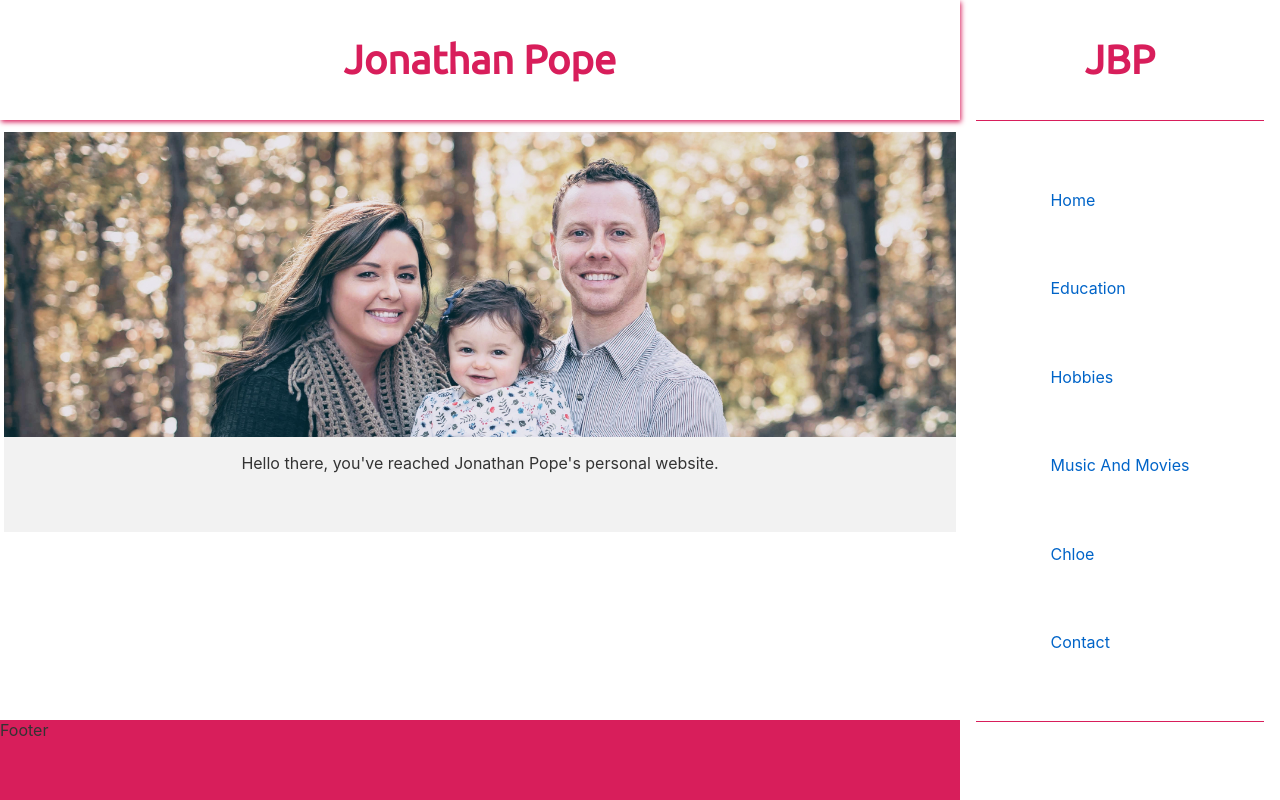
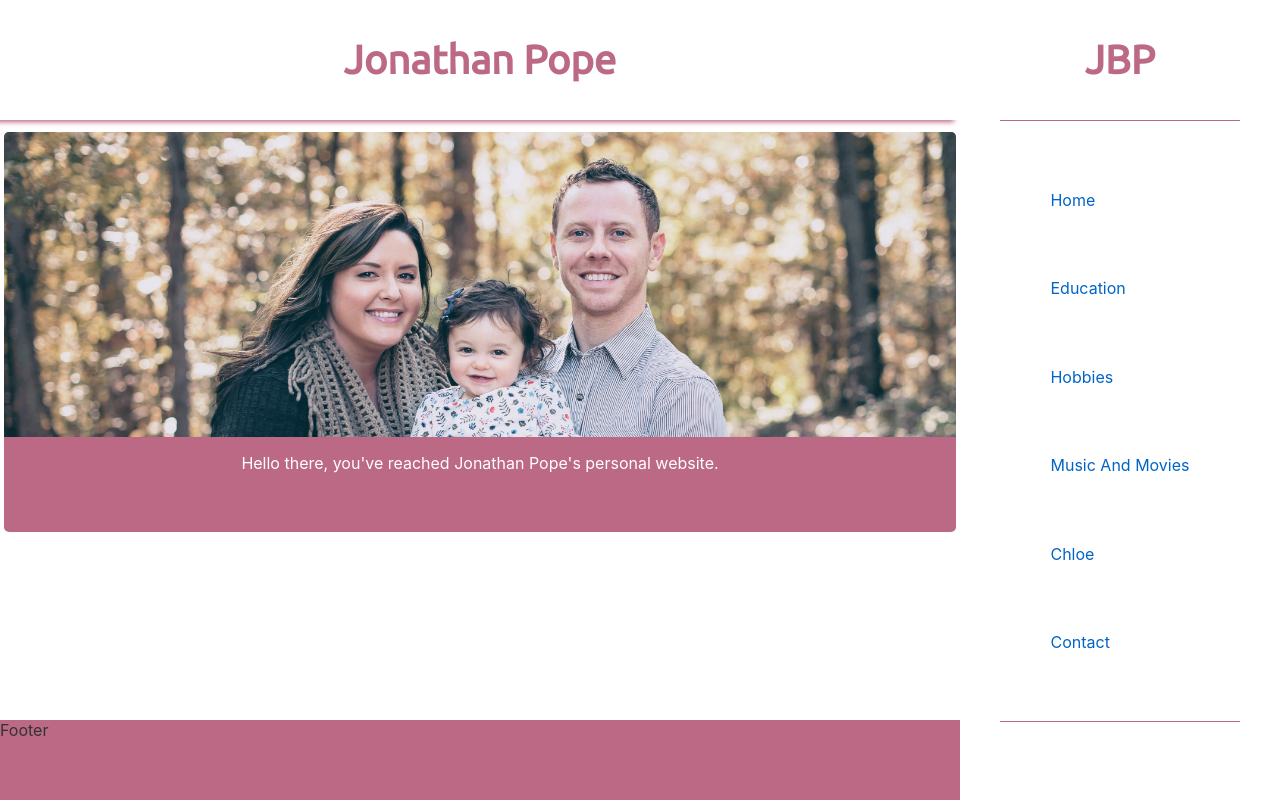
Before and after one commit to popejb1116/jbp-website-ui, a Svelte app: page / in a window 1280 px wide. Built offline with nearby package versions, Linux system fonts and the light colour scheme.

Commit message:
More styling edits

```diff
--- a/public/global.css
+++ b/public/global.css
@@ -86,7 +86,5 @@ button:focus {
 
 /* GLOBAL THEME */
 * {
-   --theme-primary: #4AC8D3;
-   --theme-primary: #FF5A5F;
-   --theme-primary: #D81E5B;
+   --theme-primary: #BC6985;
 }
--- a/src/layout/aside/Divider.svelte
+++ b/src/layout/aside/Divider.svelte
@@ -2,7 +2,7 @@
    div {
       background: var(--theme-primary);
       height: 1px;
-      width: 90%;
+      width: 75%;
    }
 </style>
 
--- a/src/layout/header/Header.svelte
+++ b/src/layout/header/Header.svelte
@@ -19,7 +19,7 @@
          var(--theme-primary), #F0ADC3
       ); */
       background: white;
-      box-shadow: 1px 2px 5px var(--theme-primary);
+      box-shadow: -6px 2px 5px var(--theme-primary);
    }
 </style>
 
--- a/src/layout/pages/Card.svelte
+++ b/src/layout/pages/Card.svelte
@@ -8,9 +8,11 @@
       width: auto;
       min-height: 50vh;
 
+      background: var(--theme-primary);
+
       margin: 0.75rem 0.25rem;
 
-      background: rgba(0, 0, 0, 0.05);
+      border-radius: 5px;
    }
 </style>
 
--- a/src/layout/pages/Pages.svelte
+++ b/src/layout/pages/Pages.svelte
@@ -20,7 +20,8 @@
       justify-content: flex-start;
       align-items: center;
 
-      background: transparent;
+      /* background: url(/images/pages-background.svg) center center fixed;
+      background-size: cover; */
    }
 </style>
 
--- a/src/layout/pages/home/Home.svelte
+++ b/src/layout/pages/home/Home.svelte
@@ -4,9 +4,14 @@
 </script>
 
 <style>
-   img{
+   img {
       width: 100%;
       height: auto;
+      border-top-left-radius: 5px;
+      border-top-right-radius: 5px;
+   }
+   p {
+      color: white;
    }
 </style>
 
```
Also changed, not shown: public/images/family_HERO.JPG (deleted), public/images/pages-background.svg (added).
